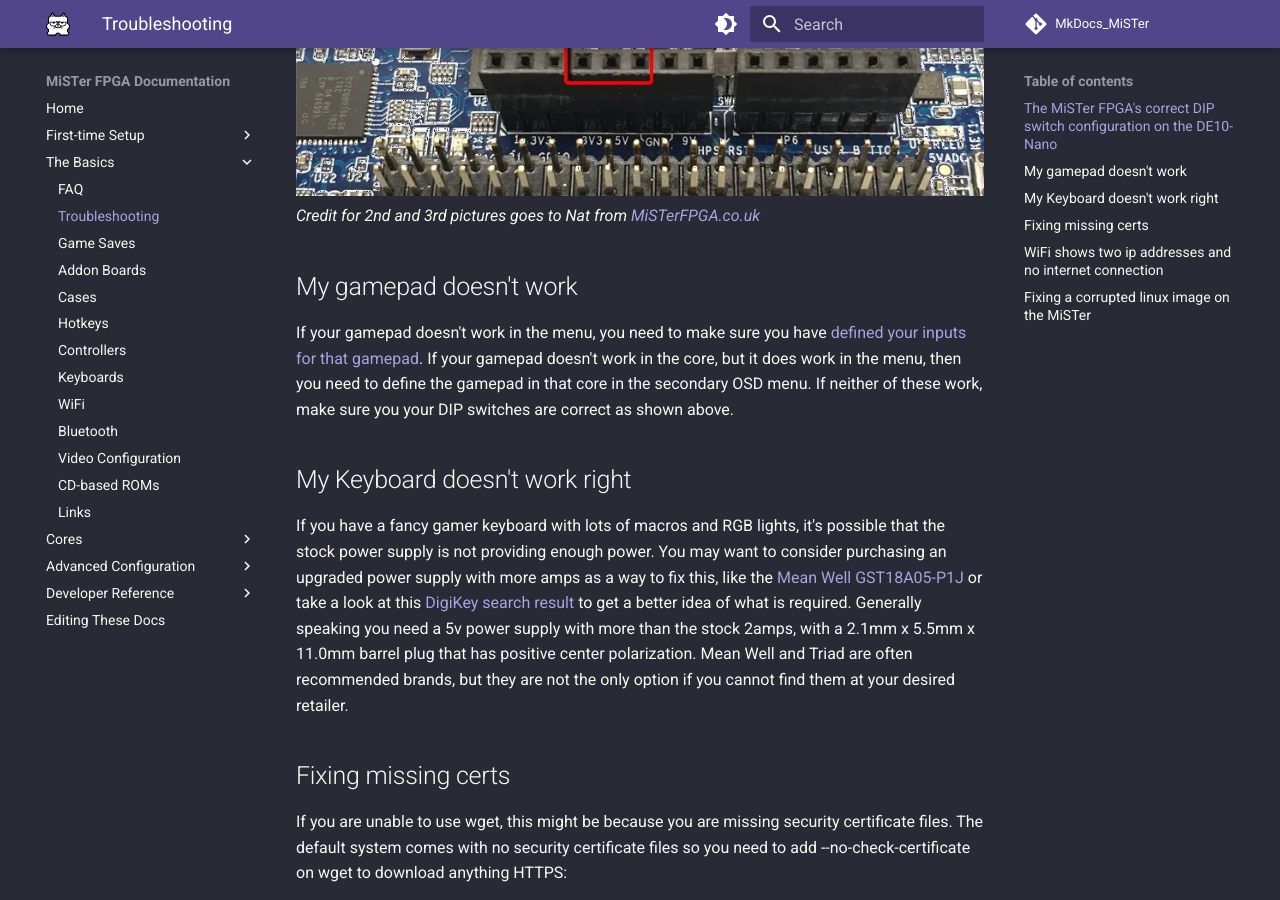
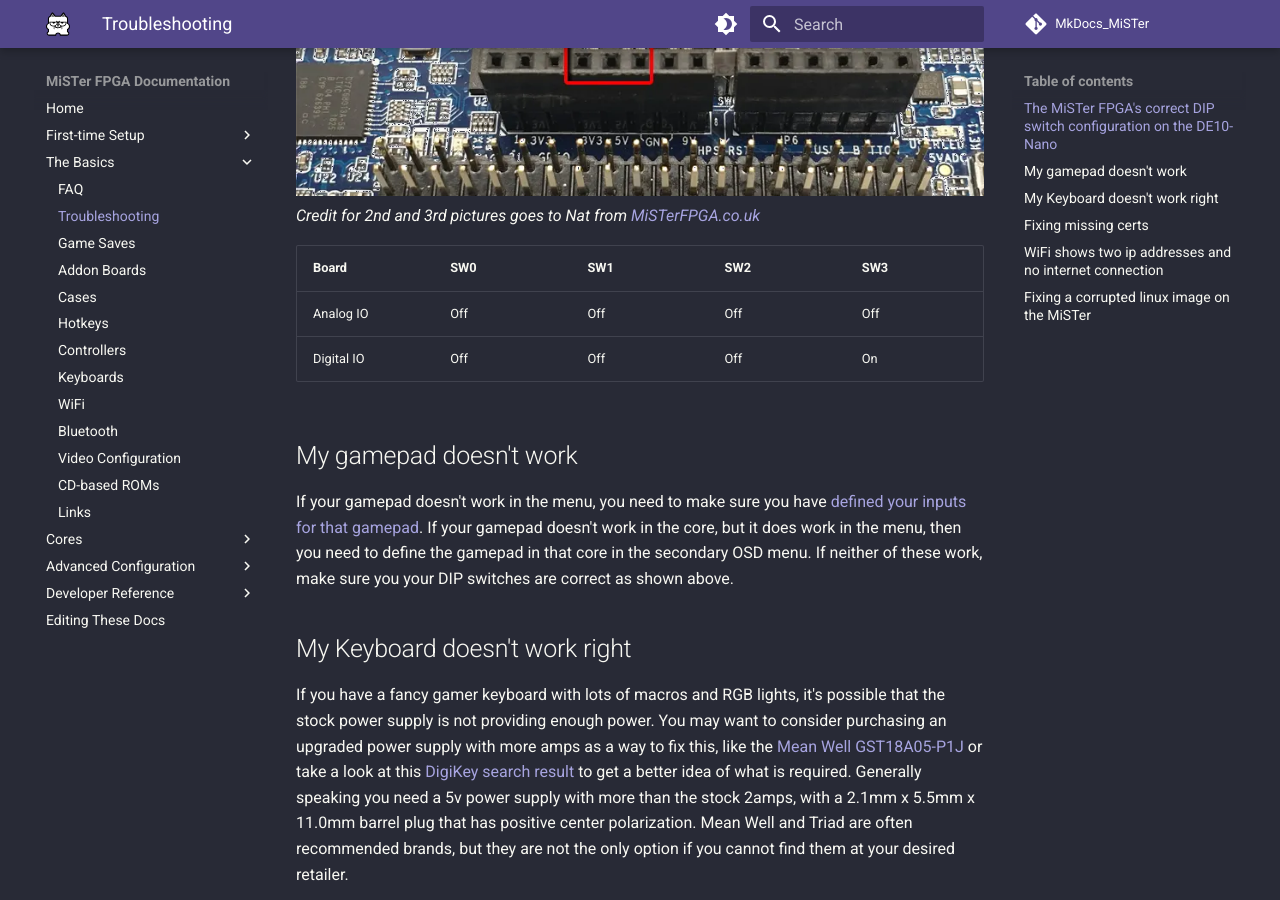
Before and after one commit to MiSTer-devel/MkDocs_MiSTer, an MkDocs documentation site: the page built from docs/basics/troubleshooting.md, in a window 1280 px wide and 900 px high, scrolled down 1610 px. Built offline with MkDocs 1.6.1 and Material for MkDocs 9.7.7, drawn with Linux system fonts in a browser that asks for light colours; comment, search, counter and statistics services are not loaded.

Commit message:
troubleshooting.md: add table for dip switches

```diff
--- a/docs/basics/troubleshooting.md
+++ b/docs/basics/troubleshooting.md
@@ -7,6 +7,11 @@
 Side Note: If you have a Digital IO board then your first of the large dips in the 2nd picture above needs to be turned On (up) and the rest should be turned off (down) in order to use the 2nd SDRAM module, if you have one. Here's a demonstration with a picture again:
 ![MiSTer FPGA DIP Switches Correct Digital IO board Configuration - Big DIPS - Terasic DE10-Nano](img/dips3.png)
 *Credit for 2nd and 3rd pictures goes to Nat from [MiSTerFPGA.co.uk](https://misterfpga.co.uk){target=_blank}*
+
+| Board      | SW0 | SW1 | SW2 | SW3 |
+| ---------- | --- | --- | --- | --- |
+| Analog IO  | Off | Off | Off | Off |
+| Digital IO | Off | Off | Off | On  |
 
 ## My gamepad doesn't work
 
```
